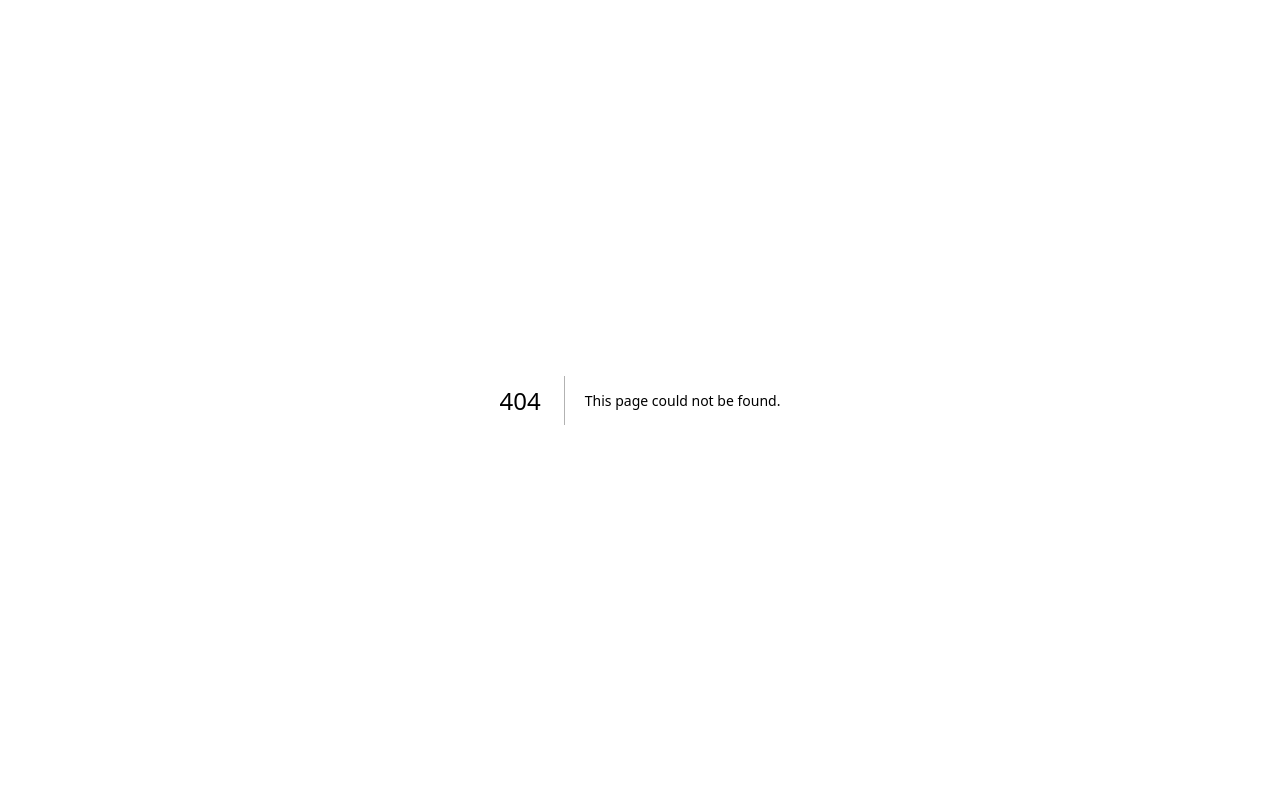
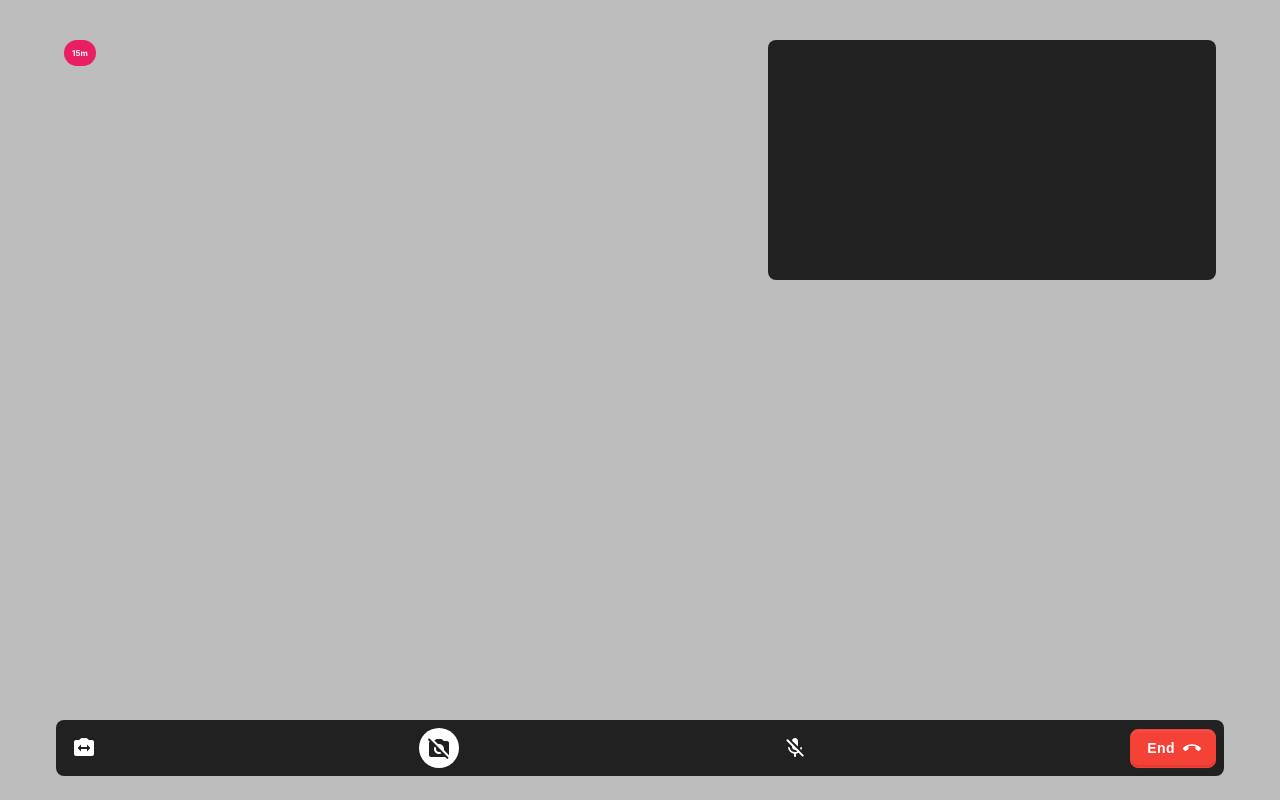
Before and after one commit to daveOnactive/callbuddy, a Next.js app: page /incall in a window 1280 px wide. Before the commit this address had no page. Built offline with nearby package versions, Linux system fonts and the light colour scheme.

Commit message:
in call ui

```diff
--- a/app/home/page.tsx
+++ b/app/home/page.tsx
@@ -1,4 +1,4 @@
-import { AppBar, BuddyCard, Tabs } from "@/components";
+import { AppBar, BuddyCard, StartCall, Tabs } from "@/components";
 import { Box } from "@mui/material";
 
 export default function Home() {
@@ -26,7 +26,7 @@ export default function Home() {
           ))
         }
       </Box>
-
+      <StartCall />
     </Box>
   )
 }
--- /dev/null
+++ b/app/incall/page.tsx
@@ -0,0 +1,10 @@
+import { InCall } from "@/components";
+import { Box } from "@mui/material";
+
+export default function Page() {
+  return (
+    <Box>
+      <InCall />
+    </Box>
+  )
+}
--- a/app/theme.ts
+++ b/app/theme.ts
@@ -95,6 +95,9 @@ export const theme = createTheme({
           }),
         },
       ],
+      defaultProps: {
+        disableElevation: true,
+      },
     },
     MuiTypography: {
       defaultProps: {
--- /dev/null
+++ b/components/features/InCall.tsx
@@ -0,0 +1,54 @@
+import { Box } from "@mui/material";
+import { CallActions } from "../molecules";
+import { grey, pink } from "@mui/material/colors";
+
+export function InCall() {
+  return (
+    <Box sx={{
+      width: '100%',
+      height: '100vh',
+      position: 'relative'
+    }}>
+      <Box
+        sx={{
+          position: 'absolute',
+          left: 0,
+          top: 0,
+          width: '100%',
+          height: '100%',
+          background: grey[400]
+        }}
+      />
+
+      <Box
+        sx={{
+          position: 'absolute',
+          top: '5%',
+          right: '5%',
+          width: '35%',
+          height: '30%',
+          background: grey[900],
+          borderRadius: '8px'
+        }}
+      />
+
+      <Box
+        sx={{
+          position: 'absolute',
+          top: '5%',
+          left: '5%',
+          padding: 1,
+          background: pink[500],
+          borderRadius: 100,
+          fontSize: '.5rem',
+          fontWeight: 'bold',
+          color: 'white'
+        }}
+      >
+        15m
+      </Box>
+
+      <CallActions />
+    </Box>
+  )
+}
--- /dev/null
+++ b/components/features/StartCall.tsx
@@ -0,0 +1,19 @@
+import VideoCallRoundedIcon from '@mui/icons-material/VideoCallRounded';
+import { Button } from '@mui/material';
+
+export function StartCall() {
+  return (
+    <Button
+      endIcon={<VideoCallRoundedIcon />}
+      variant='contained'
+      color='success'
+      sx={{
+        position: 'fixed',
+        bottom: '5%',
+        right: '5%'
+      }}
+    >
+      Start Call
+    </Button>
+  )
+}
--- a/components/features/index.ts
+++ b/components/features/index.ts
@@ -1,3 +1,5 @@
 export * from "./Login";
 export * from "./SelectGender";
 export * from "./IncomingCall";
+export * from "./InCall";
+export * from "./StartCall";
--- /dev/null
+++ b/components/molecules/CallActions.tsx
@@ -0,0 +1,50 @@
+import { Box, Button, IconButton } from "@mui/material";
+import SwitchCameraRoundedIcon from '@mui/icons-material/SwitchCameraRounded';
+import NoPhotographyRoundedIcon from '@mui/icons-material/NoPhotographyRounded';
+import MicOffRoundedIcon from '@mui/icons-material/MicOffRounded';
+import CallEndRoundedIcon from '@mui/icons-material/CallEndRounded';
+import { grey } from "@mui/material/colors";
+
+export function CallActions() {
+  return (
+    <Box
+      sx={{
+        display: 'flex',
+        alignItems: 'center',
+        justifyContent: 'space-between',
+        background: grey[900],
+        width: '90%',
+        position: 'absolute',
+        bottom: '3%',
+        borderRadius: '8px',
+        left: '50%',
+        transform: 'translateX(-50%)',
+        p: 1
+      }}
+    >
+      <IconButton>
+        <SwitchCameraRoundedIcon sx={{
+          color: "white"
+        }} />
+      </IconButton>
+      <IconButton
+        sx={{
+          background: 'white !important'
+        }}
+        disableRipple
+      >
+        <NoPhotographyRoundedIcon sx={{
+          color: grey[900]
+        }} />
+      </IconButton>
+      <IconButton>
+        <MicOffRoundedIcon sx={{
+          color: "white"
+        }} />
+      </IconButton>
+      <Button endIcon={<CallEndRoundedIcon />} variant="contained" size='small' color='error'>
+        End
+      </Button>
+    </Box>
+  )
+}
--- a/components/molecules/index.ts
+++ b/components/molecules/index.ts
@@ -1,2 +1,3 @@
 export * from "./AppBar";
 export * from "./BuddyCard";
+export * from "./CallActions";
```
